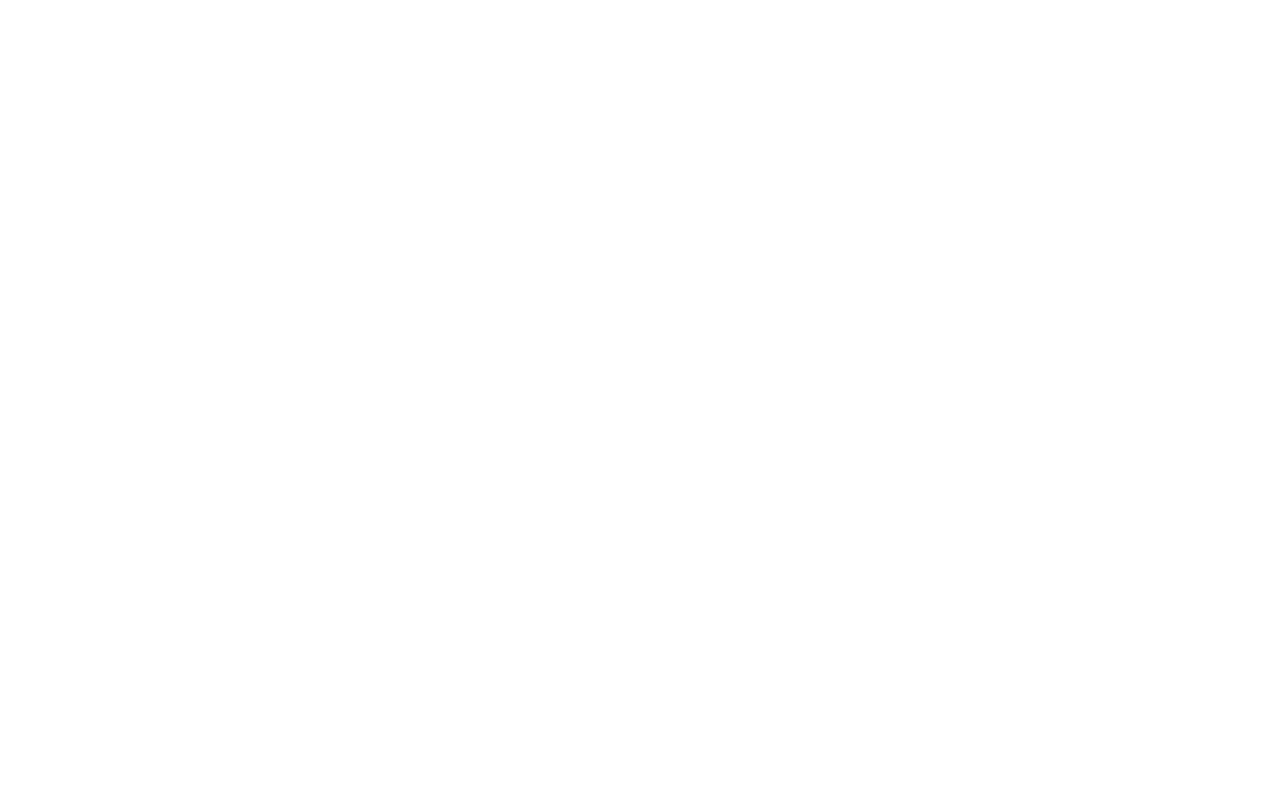
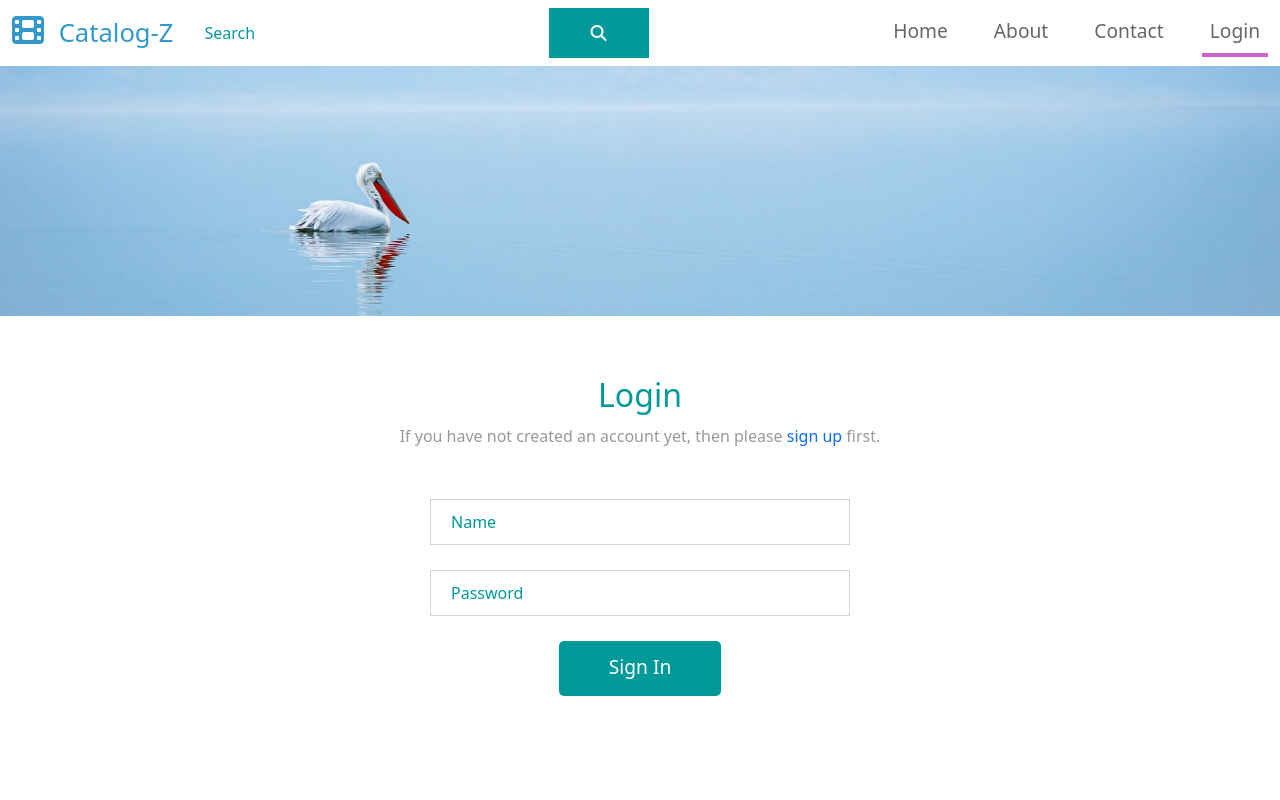
Before and after one commit to goygoybords/tvstartup_exam, an Angular app in the folder tvstartup-ui/: page /login in a window 1280 px wide. Before the commit this address led to /. Shown: the top 800 px of the page. Built offline with nearby package versions, Linux system fonts and the light colour scheme.

Commit message:
Added Login Page

```diff
--- a/tvstartup-ui/src/app/app.routes.ts
+++ b/tvstartup-ui/src/app/app.routes.ts
@@ -3,6 +3,7 @@
 import { AboutComponent } from './about/about.component';
 import { ContactComponent } from './contact/contact.component';
 import { VideoDetailComponent } from './video-detail/video-detail.component';
+import { LoginComponent } from './login/login.component';
 
 export const routes: Routes = [
   { path: '', redirectTo: '/home', pathMatch: 'full' },
@@ -10,4 +11,5 @@
   { path: 'about', component: AboutComponent },
   { path: 'contact', component: ContactComponent },
   { path: 'video-detail/:id', component: VideoDetailComponent },
+  { path: 'login', component: LoginComponent },
 ];
--- /dev/null
+++ b/tvstartup-ui/src/app/login/login.component.css
@@ -0,0 +1,6 @@
+.tm-hero {
+    width: 100%;
+    height: 250px; /* Adjust as needed */
+    background-size: cover;
+    background-position: center;
+}
--- /dev/null
+++ b/tvstartup-ui/src/app/login/login.component.html
@@ -0,0 +1,30 @@
+<app-navbar></app-navbar>
+
+<div class="tm-hero d-flex justify-content-center align-items-center" data-parallax="scroll" data-image-src="/assets/img/hero.jpg"></div>
+
+    <div class="container-fluid tm-mt-60">
+        <div class="row tm-mb-50">
+            <div class="col-lg-12 col-12 mb-5 text-center">
+                <h2 class="tm-text-primary col-12">Login</h2>
+                <div class="col-lg-12 col-12 mb-5">
+                    <p>
+                        If you have not created an account yet, then please <a href="#">sign up</a> first.
+                    </p>
+                </div>
+                <form id="contact-form" action="" method="POST" class="tm-contact-form mx-auto">
+                    <div class="form-group">
+                        <input type="text" name="name" class="form-control rounded-0" placeholder="Name" required />
+                    </div>
+                    <div class="form-group">
+                        <input type="password" name="password" class="form-control rounded-0" placeholder="Password" required />
+                    </div>
+                    <div class="form-group tm-text-right">
+                        <button type="submit" class="btn btn-primary">Sign In</button>
+                    </div>
+
+                </form>
+            </div>
+        </div>
+    </div> <!-- container-fluid, tm-container-content -->
+
+<app-footer></app-footer>
--- /dev/null
+++ b/tvstartup-ui/src/app/login/login.component.ts
@@ -0,0 +1,23 @@
+import { AfterViewInit, Component } from '@angular/core';
+import { NavbarComponent } from '../navbar/navbar.component';
+import { FooterComponent } from '../footer/footer.component';
+
+@Component({
+  selector: 'app-login',
+  standalone: true,
+  imports: [NavbarComponent, FooterComponent],
+  templateUrl: './login.component.html',
+  styleUrl: './login.component.css'
+})
+export class LoginComponent implements AfterViewInit {
+
+  ngAfterViewInit()
+  {
+    $('.tm-hero').each(function()
+    {
+        var imageSrc = $(this).attr('data-image-src');
+        if (imageSrc)
+          $(this).css('background-image', 'url(' + imageSrc + ')');
+    });
+  }
+}
--- a/tvstartup-ui/src/app/navbar/navbar.component.html
+++ b/tvstartup-ui/src/app/navbar/navbar.component.html
@@ -28,7 +28,7 @@
                 <a [routerLink]="['/contact']" routerLinkActive="active" class="nav-link nav-link-3" aria-current="page">Contact</a>
             </li>
             <li class="nav-item">
-                <a class="nav-link nav-link-4" href="/">Login</a>
+                <a [routerLink]="['/login']" routerLinkActive="active" class="nav-link nav-link-4" aria-current="page">Login</a>
             </li>
         </ul>
         </div>
```
Also changed, not shown: 1 other file (tests, documents, lock files or other folders).
